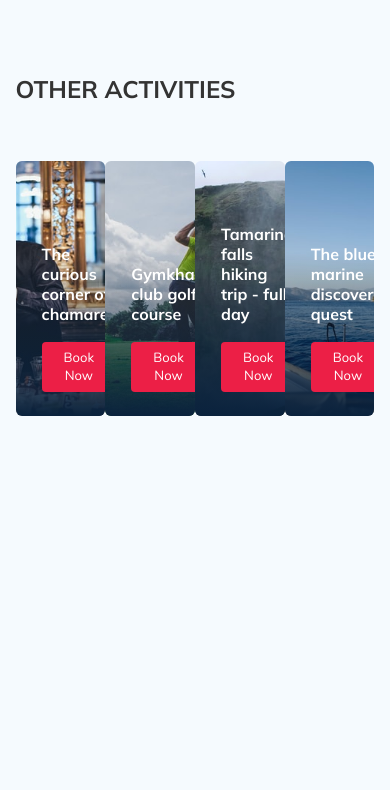
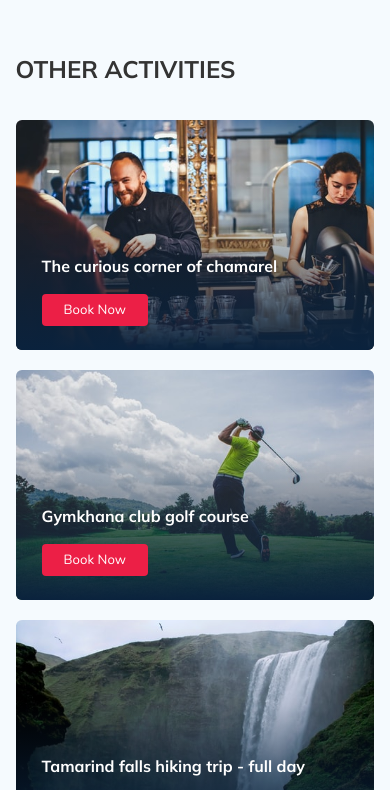
Before and after one commit to ConyRock/tour-plan-2, a plain HTML site: page index.html in a window 390 px wide. Shown: the part 1916-2706 px from the top of the page. Before the commit the page ends 2430 px from the top, so only its background shows below. Drawn offline with nearby package versions, Linux system fonts and the light colour scheme.

Commit message:
create: finish activities section

```diff
--- a/index.html
+++ b/index.html
@@ -349,33 +349,34 @@
       <h2 class="activities__title">Other Activities</h2>
 
       <div class="activities-wrapper">
-        <div class="card">
+        <div class="card activities__card">
           <img src="img/activities/activity-1.jpg" alt="The curious corner of chamarel" class="card__image">
           <h3 class="card__title">The curious corner of chamarel</h3>
           <button class="card__button button">Book Now</button>
         </div>
         <!-- /.card -->
 
-        <div class="card">
+        <div class="card activities__card">
           <img src="img/activities/activity-2.jpg" alt="Gymkhana club golf course" class="card__image">
           <h3 class="card__title">Gymkhana club golf course</h3>
           <button class="card__button button">Book Now</button>
         </div>
         <!-- /.card -->
 
-        <div class="card">
+        <div class="card activities__card">
           <img src="img/activities/activity-3.jpg" alt="Tamarind falls hiking trip - full day" class="card__image">
           <h3 class="card__title">Tamarind falls hiking trip - full day</h3>
           <button class="card__button button">Book Now</button>
         </div>
         <!-- /.card -->
 
-        <div class="card">
+        <div class="card activities__card">
           <img src="img/activities/activity-4.jpg" alt="The blue marine discovery quest" class="card__image">
           <h3 class="card__title">The blue marine discovery quest</h3>
           <button class="card__button button">Book Now</button>
         </div>
         <!-- /.card -->
+
       </div>
       <!-- /.activities-wrapper -->
     </div>
--- a/sass/_media.sass
+++ b/sass/_media.sass
@@ -4,6 +4,15 @@
 
   .slider
     height: 435px
+
+  .activities
+    &__card
+      margin-right: 20px
+      &:last-child
+        margin-right: 0
+
+  .card
+    height: 230px
 
 @media (max-width: 992px)
   .navbar
@@ -63,6 +72,17 @@
           width: 80%
       &__text
         width: 65%
+
+  .activities
+    padding-bottom: 50px
+    &-wrapper
+      flex-wrap: wrap
+    &__card
+      margin-right: 0
+      margin-bottom: 20px
+
+  .card
+    width: 48.5%
 
 @media (max-width: 768px)
   .navbar
@@ -163,3 +183,11 @@
 @media (max-width: 576px)
   .logo
     width: 99px
+
+  .card
+    width: 100%
+
+  .activities
+    padding: 40px 0 40px 0
+    &__title
+      margin-bottom: 36px
```
Also changed, not shown: css/style.css, 1 other file.
